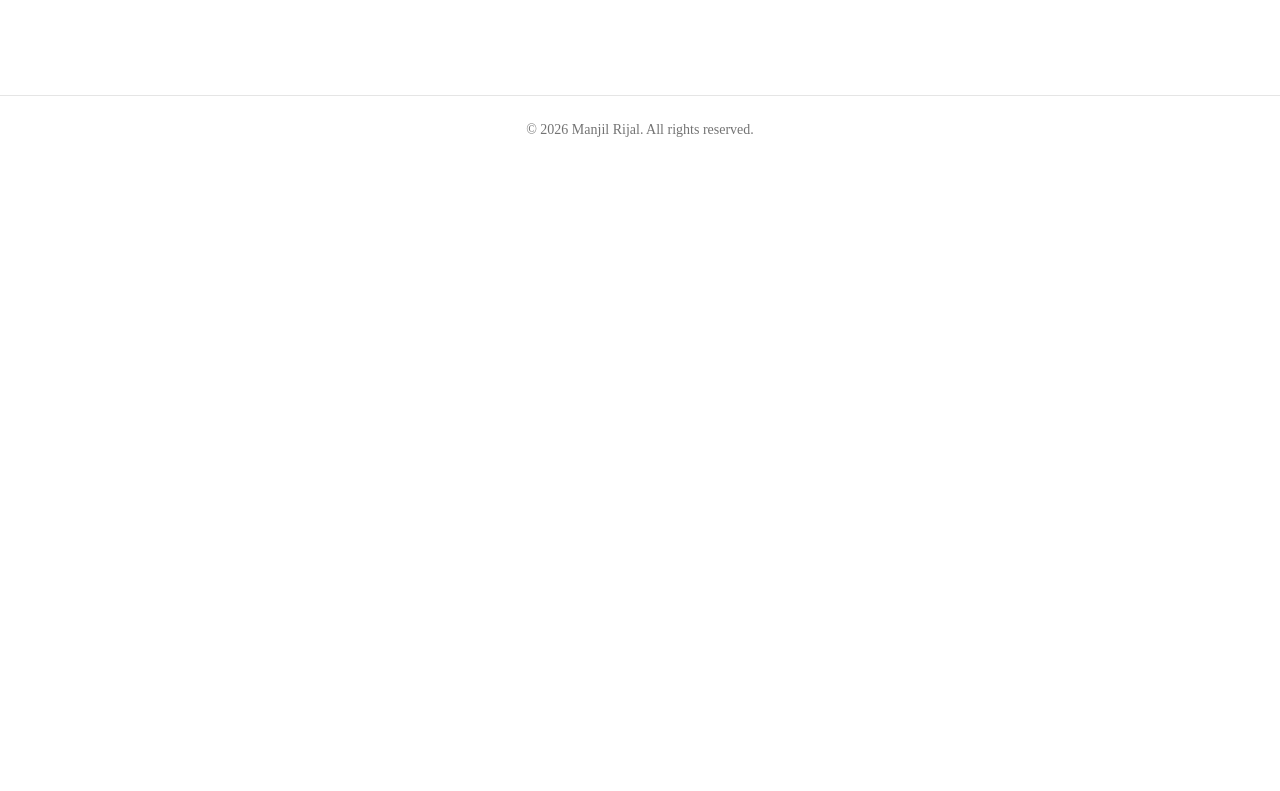
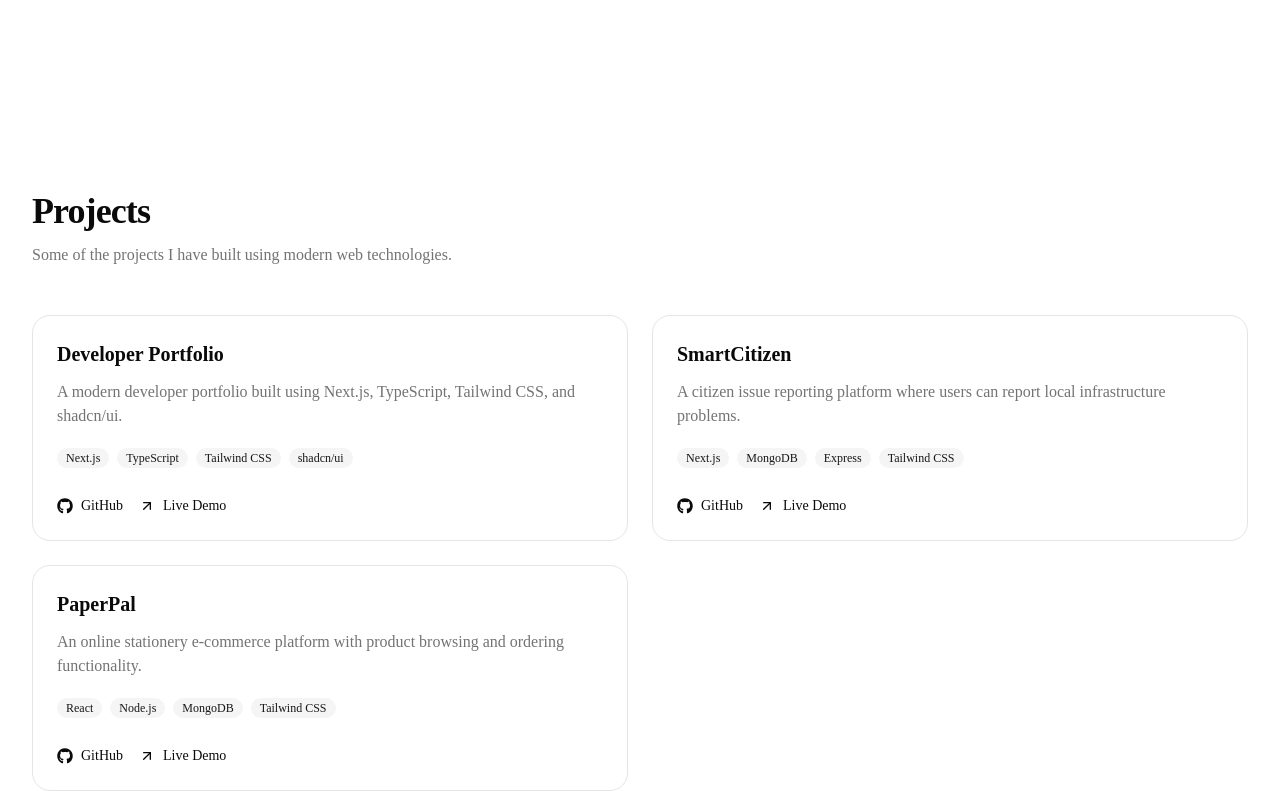
Before and after one commit to ManjilRijal63/My-portfolio, a Next.js app: page / in a window 1280 px wide. Shown: the part 1790-2581 px from the top of the page. Before the commit the page ends 1954 px from the top, so only its background shows below. Built offline with nearby package versions, Linux system fonts and the light colour scheme.

Commit message:
projects section done

```diff
--- a/src/app/page.tsx
+++ b/src/app/page.tsx
@@ -1,5 +1,6 @@
 import AboutSection from "@/components/sections/about-section"
 import HeroSection from "@/components/sections/hero-section"
+import ProjectsSection from "@/components/sections/projects-section"
 import SkillsSection from "@/components/sections/skills-section"
 
 export default function Home() {
@@ -8,6 +9,7 @@ export default function Home() {
       <HeroSection />
       <AboutSection />
       <SkillsSection />
+      <ProjectsSection />
     </>
   )
 }
--- /dev/null
+++ b/src/components/sections/project-card.tsx
@@ -0,0 +1,73 @@
+import Link from "next/link"
+
+import { ArrowUpRight } from "lucide-react"
+import { FaGithub } from "react-icons/fa"
+
+import { Badge } from "@/components/ui/badge"
+
+import { Project } from "@/types/project"
+
+interface ProjectCardProps {
+  project: Project
+}
+
+export default function ProjectCard({
+  project,
+}: ProjectCardProps) {
+  return (
+    <div className="group relative rounded-2xl border bg-card p-6 transition-all duration-300 hover:-translate-y-1 hover:shadow-xl">
+          <div className="absolute inset-0 rounded-2xl bg-gradient-to-br from-blue-500/20 via-transparent to-transparent opacity-0 transition-opacity duration-300 group-hover:opacity-100" />
+      <div className="space-y-5">
+
+        <div className="space-y-3">
+
+          <h3 className="text-xl font-semibold">
+            {project.title}
+          </h3>
+
+          <p className="text-muted-foreground">
+            {project.description}
+          </p>
+
+        </div>
+
+        <div className="flex flex-wrap gap-2">
+
+          {project.techStack.map((tech) => (
+            <Badge
+              key={tech}
+              variant="secondary"
+            >
+              {tech}
+            </Badge>
+          ))}
+
+        </div>
+
+        <div className="flex items-center gap-4 pt-2">
+
+          <Link
+            href={project.githubUrl}
+            target="_blank"
+            className="flex items-center gap-2 text-sm font-medium transition-all hover:text-blue-500"
+          >
+            <FaGithub className="h-4 w-4" />
+            GitHub
+          </Link>
+
+          <Link
+            href={project.liveUrl}
+            target="_blank"
+            className="flex items-center gap-2 text-sm font-medium transition-all hover:text-blue-500"
+          >
+            <ArrowUpRight className="h-4 w-4" />
+            Live Demo
+          </Link>
+
+        </div>
+
+      </div>
+
+    </div>
+  )
+}
--- /dev/null
+++ b/src/components/sections/projects-section.tsx
@@ -0,0 +1,39 @@
+import SectionHeading from "@/components/sections/section-heading"
+import Container from "@/components/shared/container"
+
+import ProjectCard from "./project-card"
+
+import { projects } from "@/data/projects"
+
+export default function ProjectsSection() {
+  return (
+    <section
+      id="projects"
+      className="py-24"
+    >
+      <Container>
+
+        <div className="space-y-12">
+
+          <SectionHeading
+            title="Projects"
+            subtitle="Some of the projects I have built using modern web technologies."
+          />
+
+          <div className="grid gap-6 md:grid-cols-2">
+
+            {projects.map((project) => (
+              <ProjectCard
+                key={project.title}
+                project={project}
+              />
+            ))}
+
+          </div>
+
+        </div>
+
+      </Container>
+    </section>
+  )
+}
--- /dev/null
+++ b/src/components/ui/badge.tsx
@@ -0,0 +1,49 @@
+import * as React from "react"
+import { cva, type VariantProps } from "class-variance-authority"
+import { Slot } from "radix-ui"
+
+import { cn } from "@/lib/utils"
+
+const badgeVariants = cva(
+  "group/badge inline-flex h-5 w-fit shrink-0 items-center justify-center gap-1 overflow-hidden rounded-4xl border border-transparent px-2 py-0.5 text-xs font-medium whitespace-nowrap transition-all focus-visible:border-ring focus-visible:ring-[3px] focus-visible:ring-ring/50 has-data-[icon=inline-end]:pr-1.5 has-data-[icon=inline-start]:pl-1.5 aria-invalid:border-destructive aria-invalid:ring-destructive/20 dark:aria-invalid:ring-destructive/40 [&>svg]:pointer-events-none [&>svg]:size-3!",
+  {
+    variants: {
+      variant: {
+        default: "bg-primary text-primary-foreground [a]:hover:bg-primary/80",
+        secondary:
+          "bg-secondary text-secondary-foreground [a]:hover:bg-secondary/80",
+        destructive:
+          "bg-destructive/10 text-destructive focus-visible:ring-destructive/20 dark:bg-destructive/20 dark:focus-visible:ring-destructive/40 [a]:hover:bg-destructive/20",
+        outline:
+          "border-border text-foreground [a]:hover:bg-muted [a]:hover:text-muted-foreground",
+        ghost:
+          "hover:bg-muted hover:text-muted-foreground dark:hover:bg-muted/50",
+        link: "text-primary underline-offset-4 hover:underline",
+      },
+    },
+    defaultVariants: {
+      variant: "default",
+    },
+  }
+)
+
+function Badge({
+  className,
+  variant = "default",
+  asChild = false,
+  ...props
+}: React.ComponentProps<"span"> &
+  VariantProps<typeof badgeVariants> & { asChild?: boolean }) {
+  const Comp = asChild ? Slot.Root : "span"
+
+  return (
+    <Comp
+      data-slot="badge"
+      data-variant={variant}
+      className={cn(badgeVariants({ variant }), className)}
+      {...props}
+    />
+  )
+}
+
+export { Badge, badgeVariants }
--- /dev/null
+++ b/src/data/projects.ts
@@ -0,0 +1,45 @@
+import { Project } from "@/types/project"
+
+export const projects: Project[] = [
+  {
+    title: "Developer Portfolio",
+    description:
+      "A modern developer portfolio built using Next.js, TypeScript, Tailwind CSS, and shadcn/ui.",
+    techStack: [
+      "Next.js",
+      "TypeScript",
+      "Tailwind CSS",
+      "shadcn/ui",
+    ],
+    githubUrl: "https://github.com",
+    liveUrl: "https://example.com",
+  },
+
+  {
+    title: "SmartCitizen",
+    description:
+      "A citizen issue reporting platform where users can report local infrastructure problems.",
+    techStack: [
+      "Next.js",
+      "MongoDB",
+      "Express",
+      "Tailwind CSS",
+    ],
+    githubUrl: "https://github.com",
+    liveUrl: "https://example.com",
+  },
+
+  {
+    title: "PaperPal",
+    description:
+      "An online stationery e-commerce platform with product browsing and ordering functionality.",
+    techStack: [
+      "React",
+      "Node.js",
+      "MongoDB",
+      "Tailwind CSS",
+    ],
+    githubUrl: "https://github.com",
+    liveUrl: "https://example.com",
+  },
+]
--- /dev/null
+++ b/src/types/project.ts
@@ -0,0 +1,7 @@
+export interface Project {
+  title: string
+  description: string
+  techStack: string[]
+  githubUrl: string
+  liveUrl: string
+}
```
